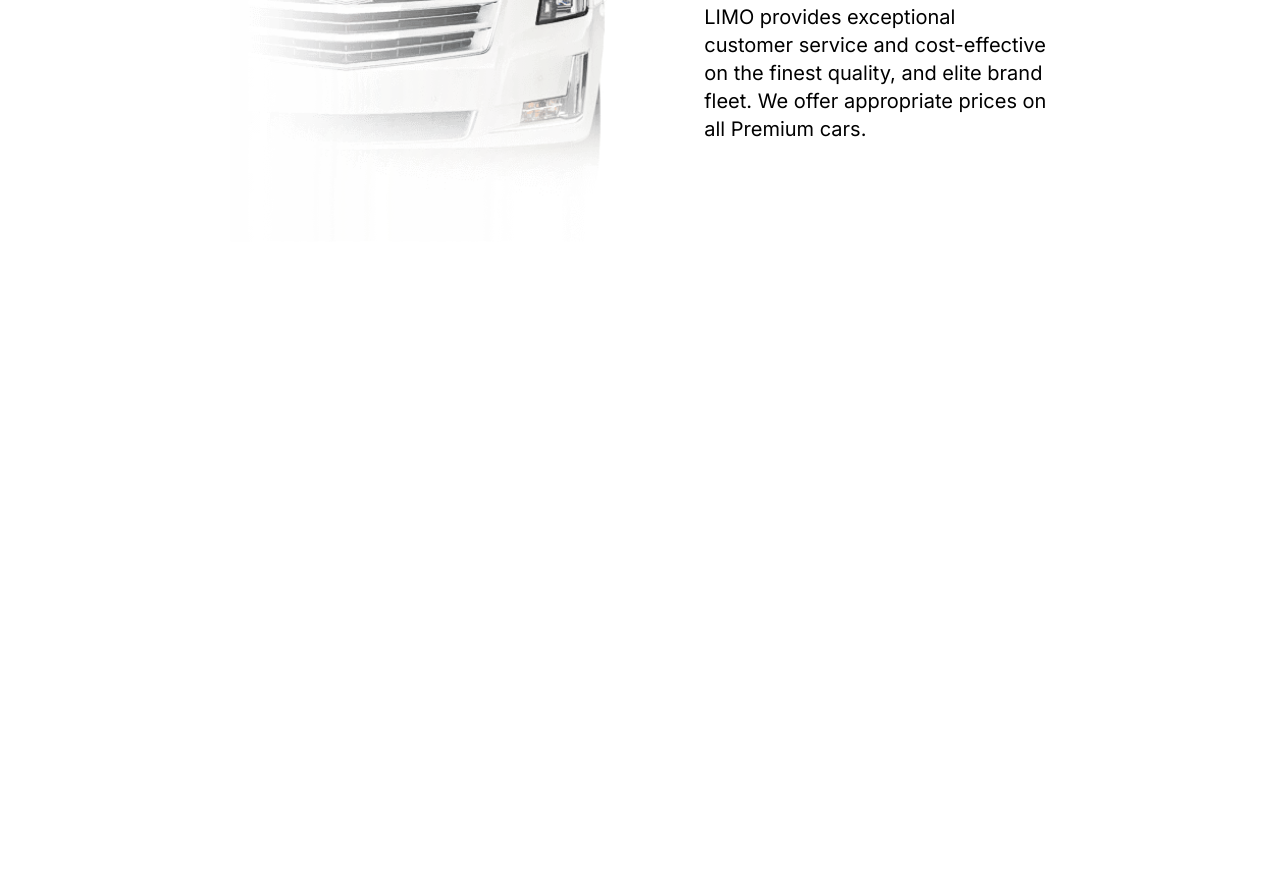
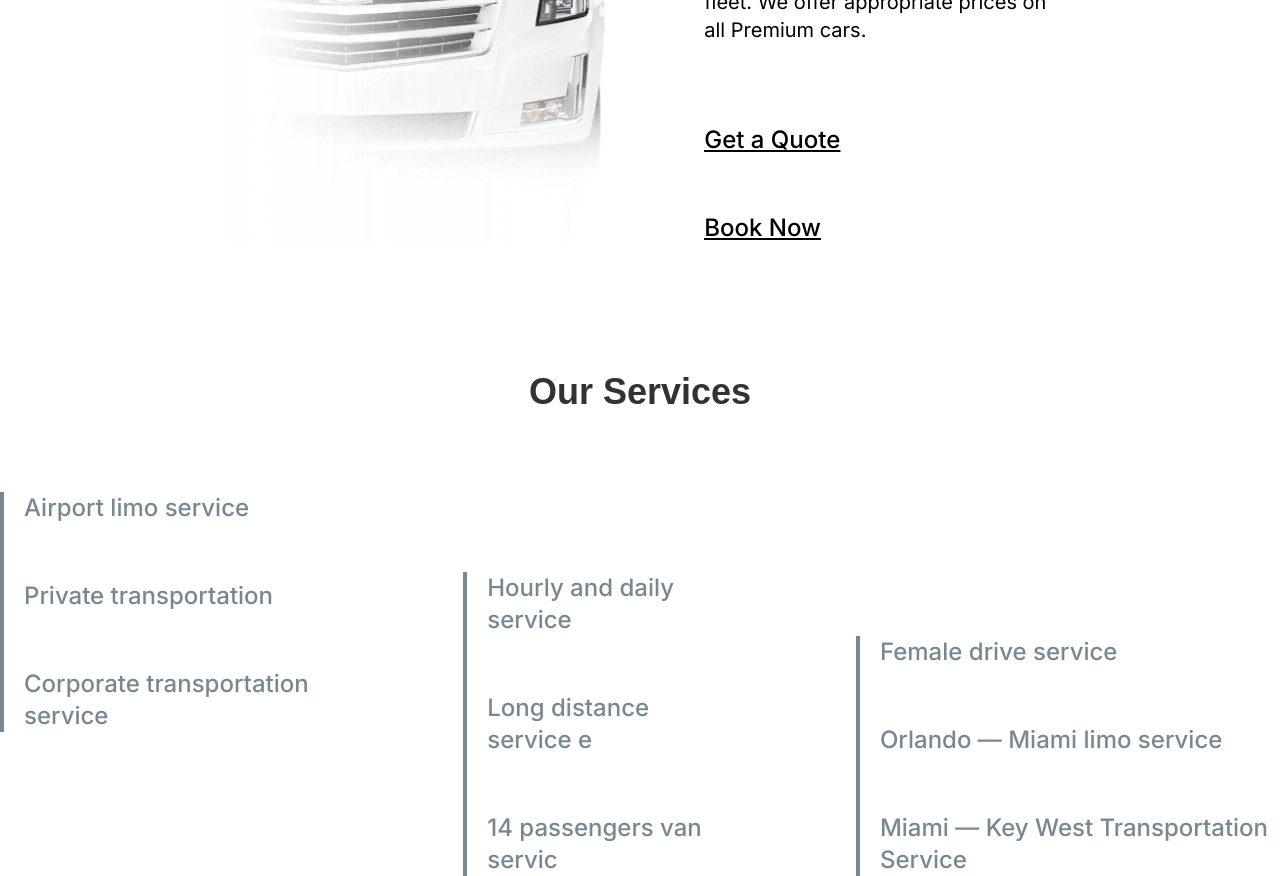
Before and after one commit to Ayayehia/TransportationService, a Next.js app: page / in a window 1280 px wide. Shown: the part 1360-2236 px from the top of the page. Before the commit the page ends 1602 px from the top, so only its background shows below. Built offline with nearby package versions, Linux system fonts and the light colour scheme.

Commit message:
Service Section

```diff
--- a/src/app/components/PictureTextBlock.tsx
+++ b/src/app/components/PictureTextBlock.tsx
@@ -1,4 +1,4 @@
-import React from "react";
+import Link from "next/link";
 
 const PictureTextBlock = () => {
   return (
@@ -27,6 +27,10 @@ const PictureTextBlock = () => {
             service and cost-effective on the finest quality, and elite brand
             fleet. We offer appropriate prices on all Premium cars.
           </p>
+          <div className="flex text-sm flex-row lg:flex-col xl:mt-20 mt-4 gap-14 underline text-black underline-offset-7 lg:text-2xl font-medium w-full items-center justify-center lg:items-start">
+            <Link href="/qoute">Get a Quote</Link>
+            <Link href="/booknow">Book Now</Link>
+          </div>
         </div>
       </div>
     </div>
--- /dev/null
+++ b/src/app/components/Service.tsx
@@ -0,0 +1,34 @@
+const Service = () => {
+  return (
+    <div className="flex flex-col justify-center items-center mt-32 text-2xl font-medium">
+      <h2 className="text-4xl text-[#323232] font-bold ">Our Services</h2>
+      <div className="lg:flex lg:gap-32 ">
+        <ul className="border-l-4 border-l-[#778892] text-[#778892] mt-20 h-fit">
+          <div className="ml-5 flex flex-col gap-14  ">
+            <li>Airport limo service</li>
+            <li>Private transportation</li>
+            <li>Corporate transportation service</li>
+          </div>
+        </ul>
+
+        <ul className="border-l-4 border-l-[#778892] text-[#778892] mt-40 h-fit hidden lg:block">
+          <div className="ml-5 flex flex-col gap-14">
+            <li>Hourly and daily service</li>
+            <li>Long distance service e</li>
+            <li>14 passengers van servic</li>
+          </div>
+        </ul>
+
+        <ul className="border-l-4 border-l-[#778892] text-[#778892] mt-56 h-fit hidden lg:block">
+          <div className="ml-5 flex flex-col gap-14">
+            <li>Female drive service</li>
+            <li>Orlando — Miami limo service</li>
+            <li>Miami — Key West Transportation Service</li>
+          </div>
+        </ul>
+      </div>
+    </div>
+  );
+};
+
+export default Service;
--- a/src/app/page.tsx
+++ b/src/app/page.tsx
@@ -2,6 +2,7 @@ import HeroSection from "./components/HeroSection";
 import MobileNav from "./components/MobileNav";
 import NavBar from "./components/NavBar";
 import PictureTextBlock from "./components/PictureTextBlock";
+import Service from "./components/Service";
 export default function Home() {
   return (
     <main>
@@ -13,6 +14,7 @@ export default function Home() {
         <MobileNav />
       </div>
       <PictureTextBlock />
+      <Service />
     </main>
   );
 }
```
